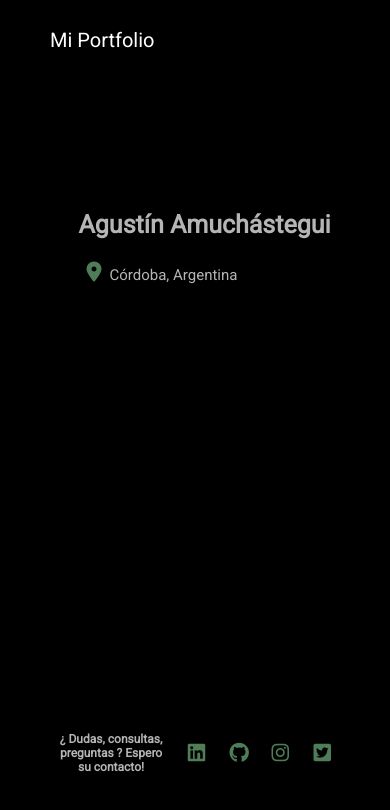
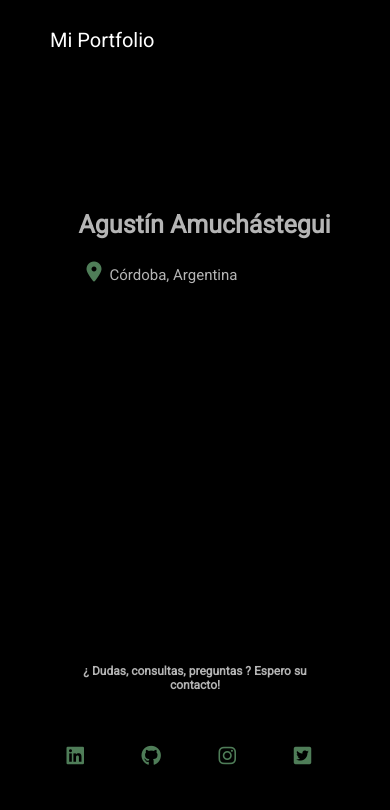
Before and after one commit to AguAmuok/Portfolio, a React (Create React App) app: page /formulario in a window 390 px wide. Shown: the top 810 px of the page. Built offline with nearby package versions, Linux system fonts and the light colour scheme; a web font is replaced by a local one.

Commit message:
responsive

```diff
--- a/src/styles/Footer.css
+++ b/src/styles/Footer.css
@@ -130,7 +130,12 @@
     }
 }
 
-@media screen and (max-width:430px){
+@media screen and (max-width:431px){
+    .footer-sns{
+        display: flex;
+        flex-direction: column;
+
+    }
     .footer-info > h1{
         font-size: 25px;
     }
@@ -140,9 +145,19 @@
     .linkedin, .github, .instagram, .location{
         font-size: 20px;
         margin: .5rem;
+
     }
     .footer-contact > h3{
         font-size: 12px;
         text-align: center;
+        display: flex;
+        justify-content: center;
+
     }
+
 }
+@media screen and (max-width:430px){
+    .linkedin, .github, .instagram{
+        margin-right: 3.1rem
+}
+}
```
